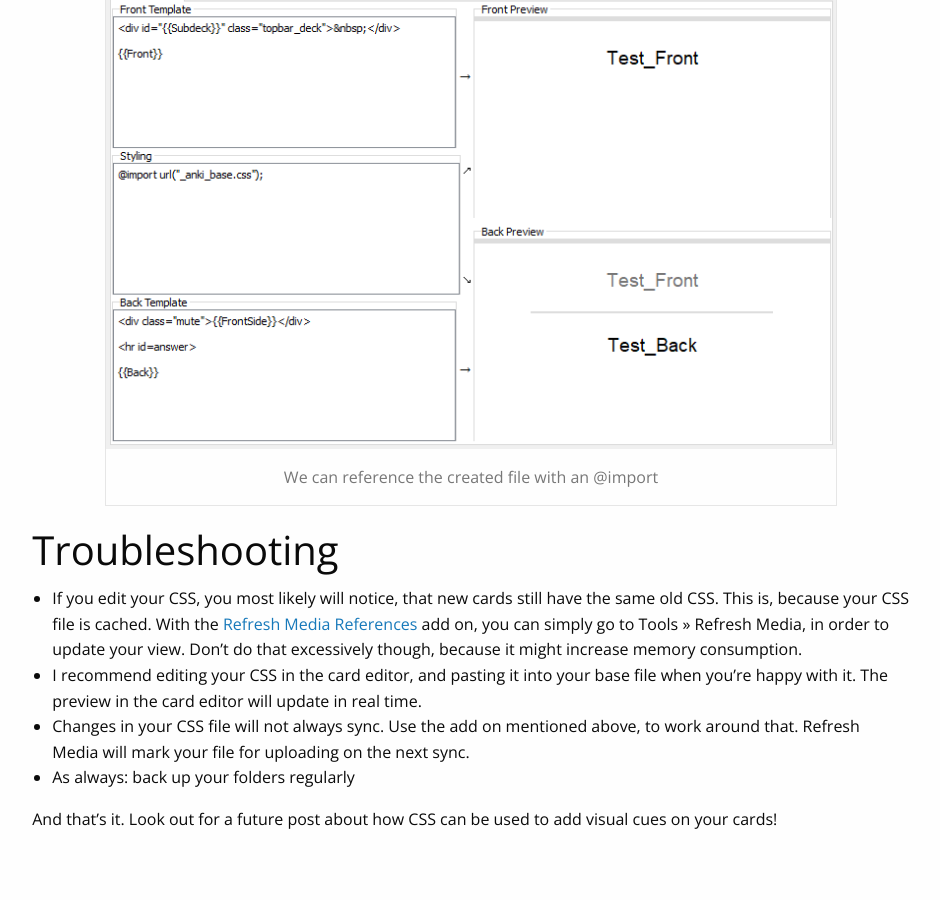
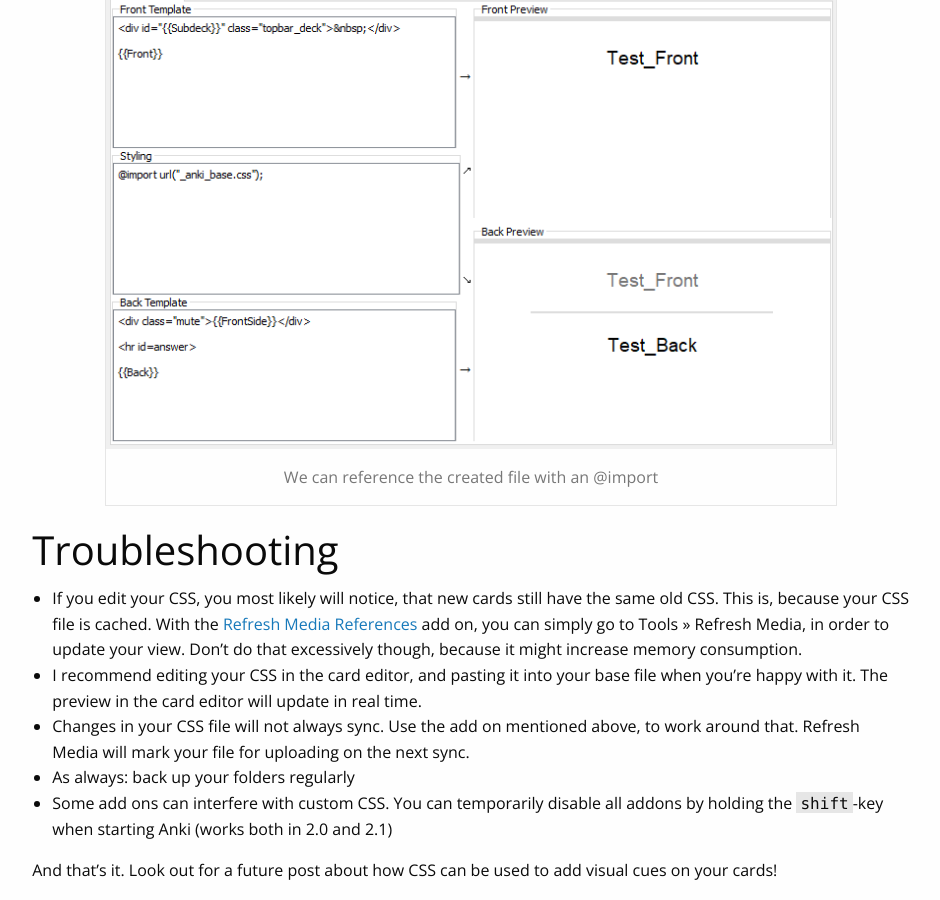
Before and after one commit to ChrisK91/chrisk91.github.io, a Jekyll site: the page built from _posts/2017-12-20-Sharing-CSS-across-multiple-cards-in-Anki.md, in a window 1280 px wide and 900 px high, scrolled down 2009 px. Shown: the whole window, without its empty margins (169-1109 px from the left). Built offline with Jekyll 4.4.1, drawn with Linux system fonts in a browser that asks for light colours; comment, search, counter and statistics services are not loaded; before the commit the page ends 2858 px from its top, so only the background shows below that.

Commit message:
Added more troubleshooting

```diff
--- a/_posts/2017-12-20-Sharing-CSS-across-multiple-cards-in-Anki.md
+++ b/_posts/2017-12-20-Sharing-CSS-across-multiple-cards-in-Anki.md
@@ -64,5 +64,6 @@ Now we obviously need to include our CSS on our cards, utilizing `@include`. Thi
 - I recommend editing your CSS in the card editor, and pasting it into your base file when you're happy with it. The preview in the card editor will update in real time.
 - Changes in your CSS file will not always sync. Use the add on mentioned above, to work around that. Refresh Media will mark your file for uploading on the next sync.
 - As always: back up your folders regularly
+- Some add ons can interfere with custom CSS. You can temporarily disable all addons by holding the <kbd>shift</kbd>-key when starting Anki (works both in 2.0 and 2.1)
 
 And that's it. Look out for a future post about how CSS can be used to add visual cues on your cards!
```
